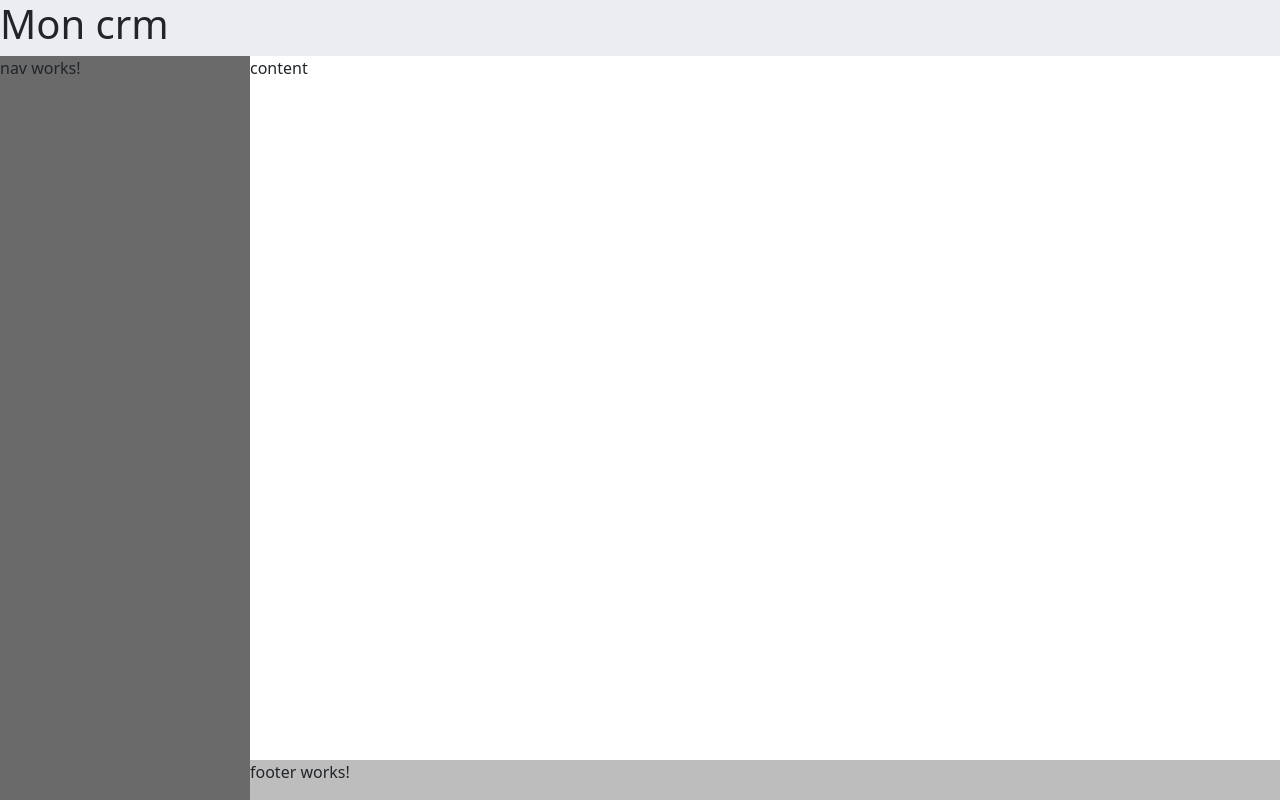
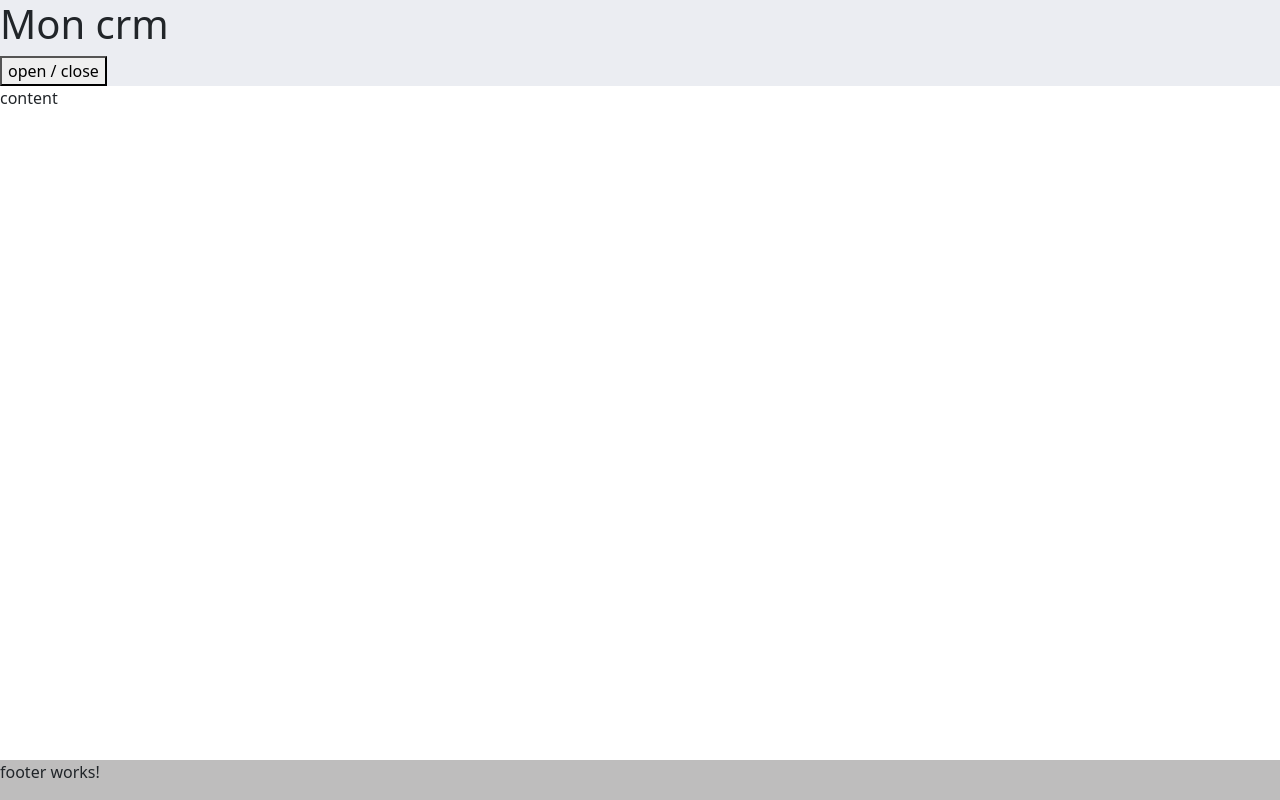
Before and after one commit to SE22-217300-POEC-JAVA-FULLSTACK-NIORT/CRM, an Angular app: page / in a window 1280 px wide. Built offline with nearby package versions, Linux system fonts and the light colour scheme.

Commit message:
Commit 8 : ngclass/event binding

```diff
--- a/src/app/app.component.html
+++ b/src/app/app.component.html
@@ -1,4 +1,5 @@
 <app-ui>
+    <button class="tr-btn">open / close</button>
     <app-header class="tr-header"></app-header>
     <app-nav class="tr-nav"></app-nav>
     <app-footer class="tr-footer"></app-footer>
--- a/src/app/ui/components/ui/ui.component.html
+++ b/src/app/ui/components/ui/ui.component.html
@@ -1,10 +1,13 @@
 <div class="d-flex flex-column ui">
   <header>
     <ng-content select=".tr-header"></ng-content>
+    <span (click)="toggle()">
+      <ng-content select=".tr-btn"></ng-content>
+    </span>
   </header>
   <main class="d-flex flex-grow-1">
     <aside>
-      <nav>
+      <nav [ngClass]="{'close-aside': close}">
         <ng-content select=".tr-nav"></ng-content>
       </nav>
     </aside>
--- a/src/app/ui/components/ui/ui.component.scss
+++ b/src/app/ui/components/ui/ui.component.scss
@@ -16,6 +16,11 @@ aside {
 
 nav {
   width: 250px;
+  transition: 500ms;
+}
+
+.close-aside {
+  width: 0px;
 }
 
 footer{
--- a/src/app/ui/components/ui/ui.component.ts
+++ b/src/app/ui/components/ui/ui.component.ts
@@ -3,8 +3,16 @@ import { Component } from '@angular/core';
 @Component({
   selector: 'app-ui',
   templateUrl: './ui.component.html',
-  styleUrls: ['./ui.component.scss']
+  styleUrls: ['./ui.component.scss'],
 })
 export class UiComponent {
+  public close: boolean;
 
+  constructor() {
+    this.close = true;
+  }
+
+  public toggle(): void {
+    this.close = !this.close;
+  }
 }
--- a/src/stylings/_theme.scss
+++ b/src/stylings/_theme.scss
@@ -2,7 +2,7 @@
   --app-primary: #651a97;
   --app-primary-dark: #390958;
   --app-secondary: #910835;
-  --app-dark: #6a6a6a;
+  --app-dark: #a1a1a1;
   --app-light: #ffffff;
   --app-darklight: #ebedf2;
   --app-darklight2: #bebdbd;
```
